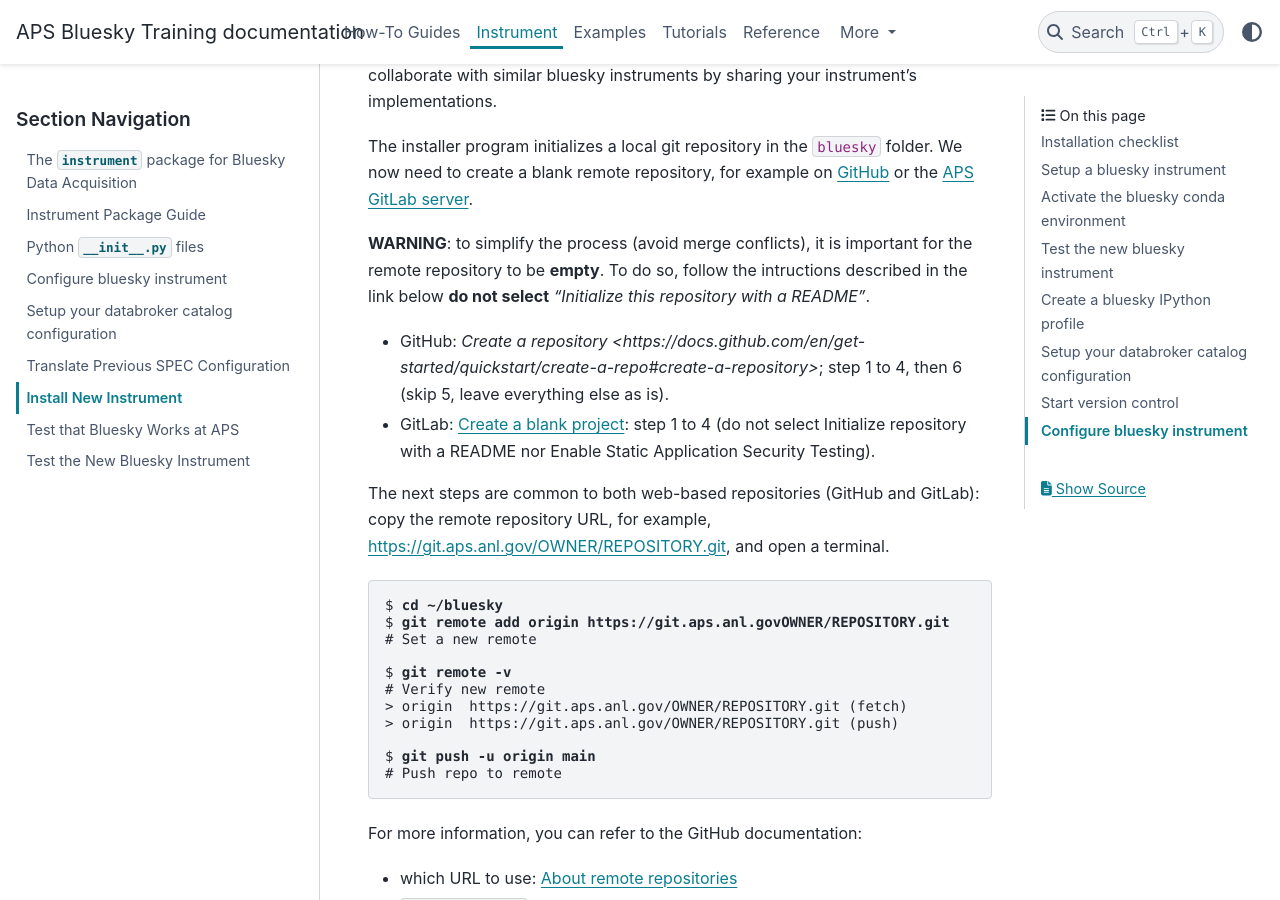
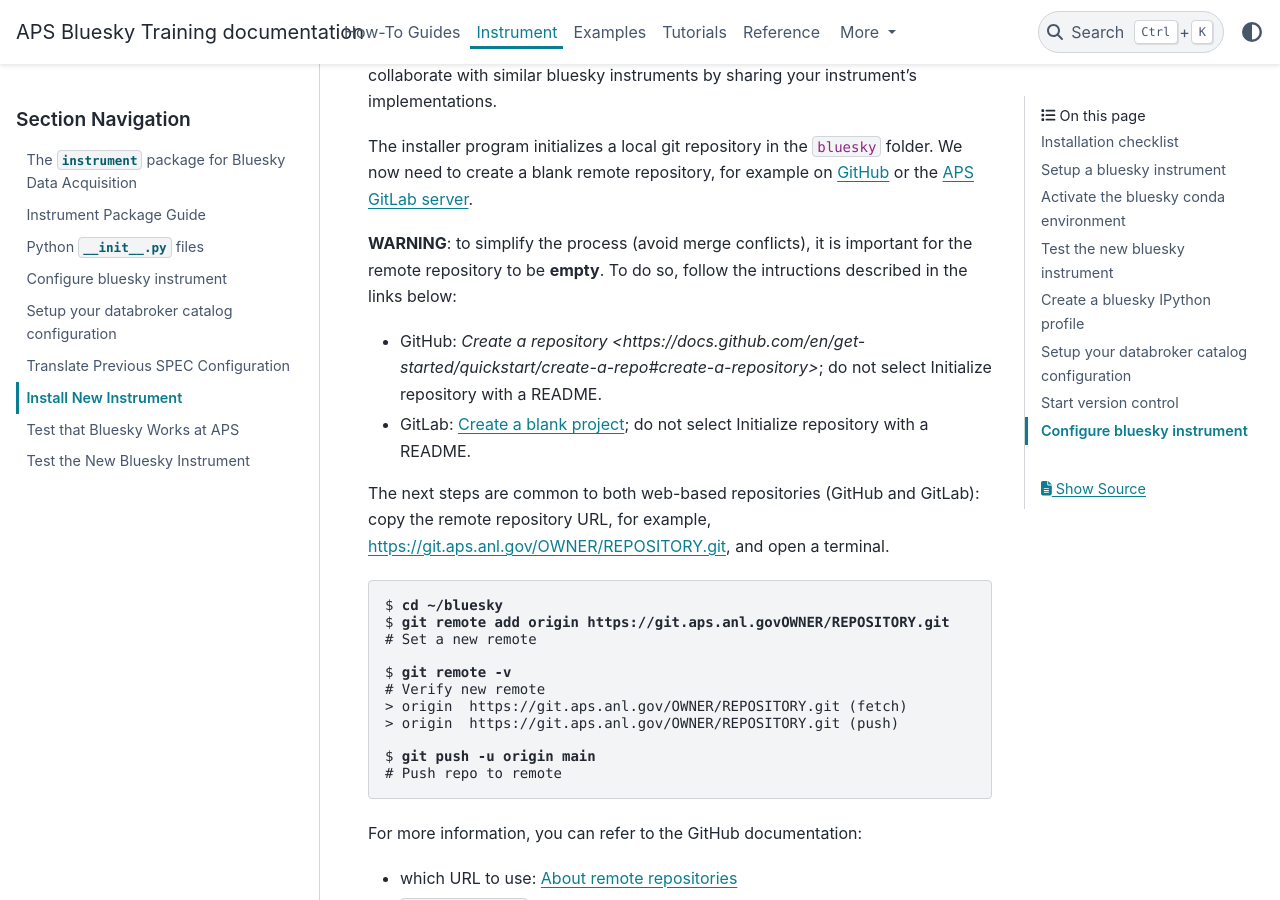
Before and after one commit to BCDA-APS/bluesky_training, a Sphinx documentation site: the page built from docs/source/instrument/_install_new_instrument.rst, in a window 1280 px wide and 900 px high, scrolled down 3986 px. Built offline with Sphinx 7.4.7 and the PyData theme 0.15.4, drawn with Linux system fonts in a browser that asks for light colours.

Commit message:
DOC #141 update git section

```diff
--- a/docs/source/instrument/_install_new_instrument.rst
+++ b/docs/source/instrument/_install_new_instrument.rst
@@ -307,11 +307,10 @@ on `GitHub <https://github.com/>`_ or the `APS GitLab server
 <https://git.aps.anl.gov/>`_.
 
 **WARNING**: to simplify the process (avoid merge conflicts), it is important for the
-remote repository to be **empty**. To do so, follow the intructions described in the link below **do not select**
-*"Initialize this repository with a README"*.
+remote repository to be **empty**. To do so, follow the intructions described in the links below:
 
-- GitHub: `Create a repository <https://docs.github.com/en/get-started/quickstart/create-a-repo#create-a-repository>`; step 1 to 4, then 6 (skip 5, leave everything else as is).
-- GitLab: `Create a blank project <https://docs.gitlab.com/ee/user/project/#create-a-blank-project>`_: step 1 to 4 (do not select Initialize repository with a README nor Enable Static Application Security Testing).
+- GitHub: `Create a repository <https://docs.github.com/en/get-started/quickstart/create-a-repo#create-a-repository>`; do not select Initialize repository with a README.
+- GitLab: `Create a blank project <https://docs.gitlab.com/ee/user/project/#create-a-blank-project>`_; do not select Initialize repository with a README.
 
 
 The next steps are common to both web-based repositories (GitHub and GitLab):
```
